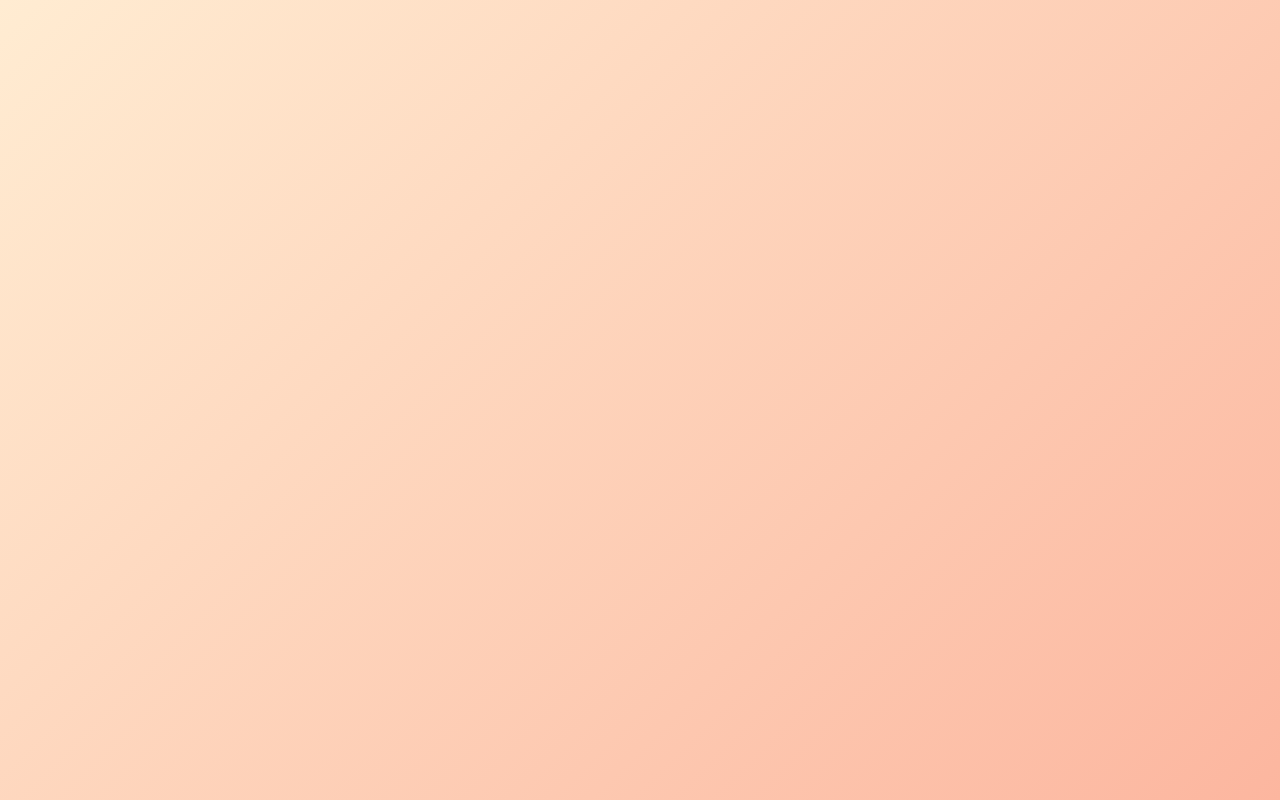
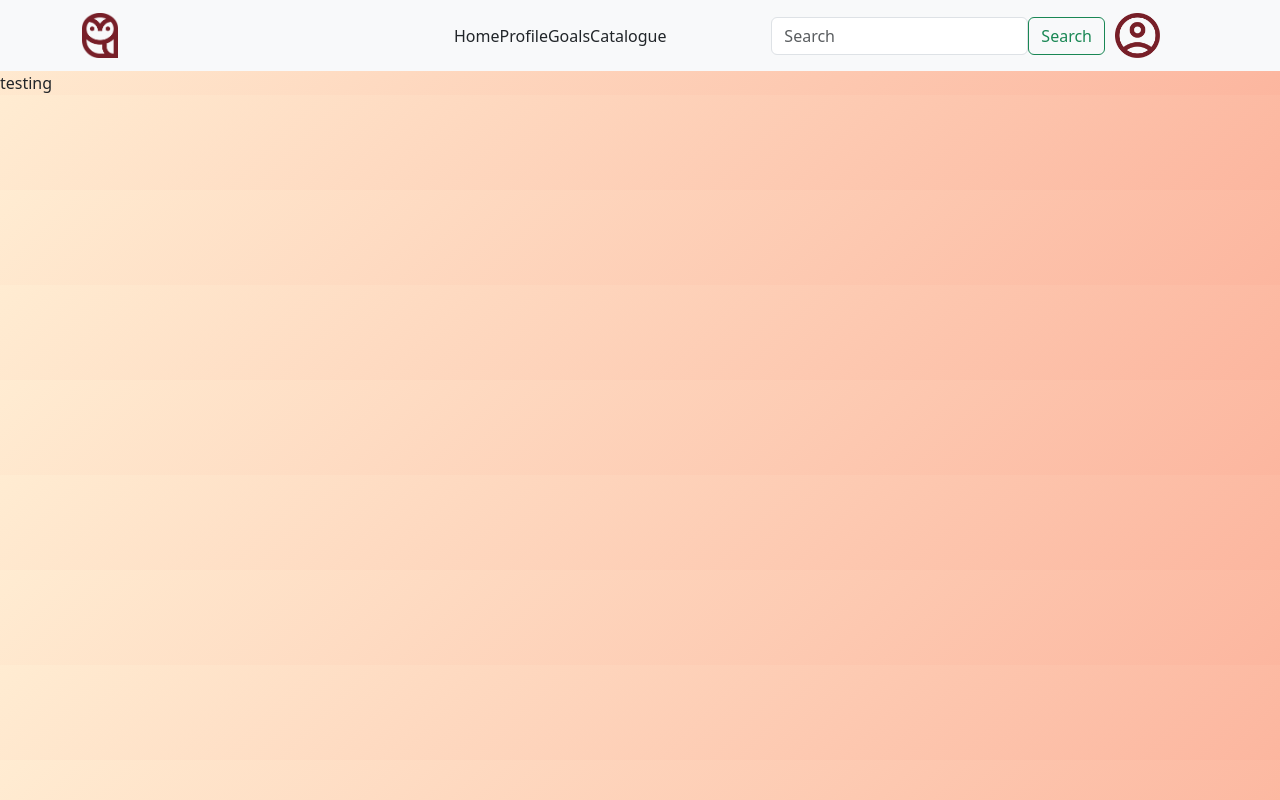
Before and after one commit to ScottVint/inttech_group_project, a Django app: page /readquest/home in a window 1280 px wide. Run offline with Django 5.2, Linux system fonts and the light colour scheme.

Commit message:
feat: base header

```diff
--- a/inttech_group_project/urls.py
+++ b/inttech_group_project/urls.py
@@ -23,5 +23,4 @@ urlpatterns = [
     path('', views.index, name='index'),
     path('readquest/', include('readquest.urls')),
     path('admin/', admin.site.urls),
-    path('readquest/', include('readquest.urls')),
 ]
--- a/static/CSS/style.css
+++ b/static/CSS/style.css
@@ -1,4 +1,3 @@
-
 /* Global classes */
 .body-background {
     background: linear-gradient(135deg, #ffecd2 0%, #fcb69f 100%);
@@ -8,30 +7,37 @@
     transition: all 0.1s ease-in-out;
     background-color: #F98410;
     color: white;
-    font-weight: 500 ;
+    font-weight: 500;
     text-decoration: none;
     border: none;
 }
 
-.button:hover{
+.button:hover {
     opacity: 0.9;
     transform: scale(0.99);
     background-color: #F98410;
     color: white !important;
 }
 
-.button:active{
-     background-color: #af671f !important;
+.button:active {
+    background-color: #af671f !important;
 }
 
-h1{
+h1 {
     font-family: "Fraunces", sans-serif;
+}
+
+#profile_img {
+    height: 45px !important;
+    padding-left: 10px;
+
+
 }
 
 
 /* Front page */
 
-#front_image{
+#front_image {
     max-width: 100%;
     box-shadow: 0 8px 24px rgba(0, 0, 0, 0.08);
     border-radius: 12px;
--- a/templates/readquest/base_authenticate.html
+++ b/templates/readquest/base_authenticate.html
@@ -21,11 +21,42 @@
 </head>
 
 
-<body class="body-background vh-100 vw-100 d-flex">
+<body class="body-background">
+
     <!-- Page specific content goes here -->
 
+    <header>
+
+        <nav class="navbar navbar-expand-lg navbar-light bg-light">
+            <div class="container justify-content-between">
+                <div class="col-4">
+                    <img src="{% static 'images/logo.jpg' %}" alt="ReadQuest Logo" class="logo-img me-3 navbar-brand">
+                </div>
+                <div class="navbar-collapse  ">
+                    <ul class="navbar-nav nav">
+                        <li class="nav-item ">Home</li>
+                        <li class="nav-item">Profile</li>
+                        <li class="nav-item">Goals</li>
+                        <li class="nav-item">Catalogue</li>
+                    </ul>
+                </div>
+                <div>
+                    <form class="d-flex">
+                        <input class="form-control mr-sm-2" type="search" placeholder="Search" aria-label="Search">
+                        <button class="btn btn-outline-success my-2 my-sm-0" type="submit">Search</button>
+                    </form>
+                </div>
+                <div class="col-1">
+                    <img src="{% static 'images/profile.png' %}" alt="Profile icon" id="profile_img">
+                </div>
+
+            </div>
+        </nav>
+
+    </header>
+
     {% block body_block %}
-
+    hello
     {% endblock %}
 </body>
 
--- a/templates/readquest/home.html
+++ b/templates/readquest/home.html
@@ -1,4 +1,4 @@
-{% extends 'readquest/base_no-authenticate.html' %}
+{% extends 'readquest/base_authenticate.html' %}
 {% load static %}
 
 {% block title_block %}
@@ -7,6 +7,6 @@ Home
 
 
 {% block body_block %}
-
+testing
 
 {% endblock %}
```
Also changed, not shown: static/images/profile.png (added), 2 other files.
